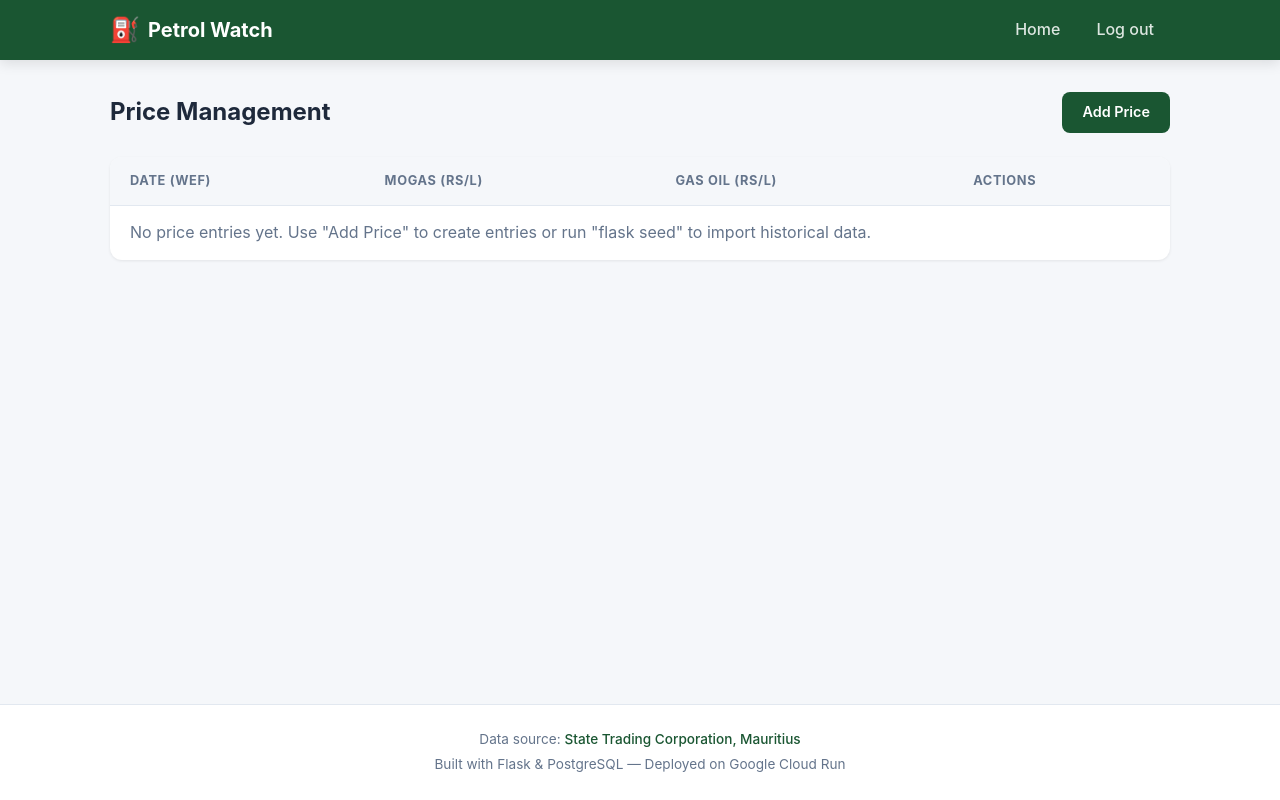
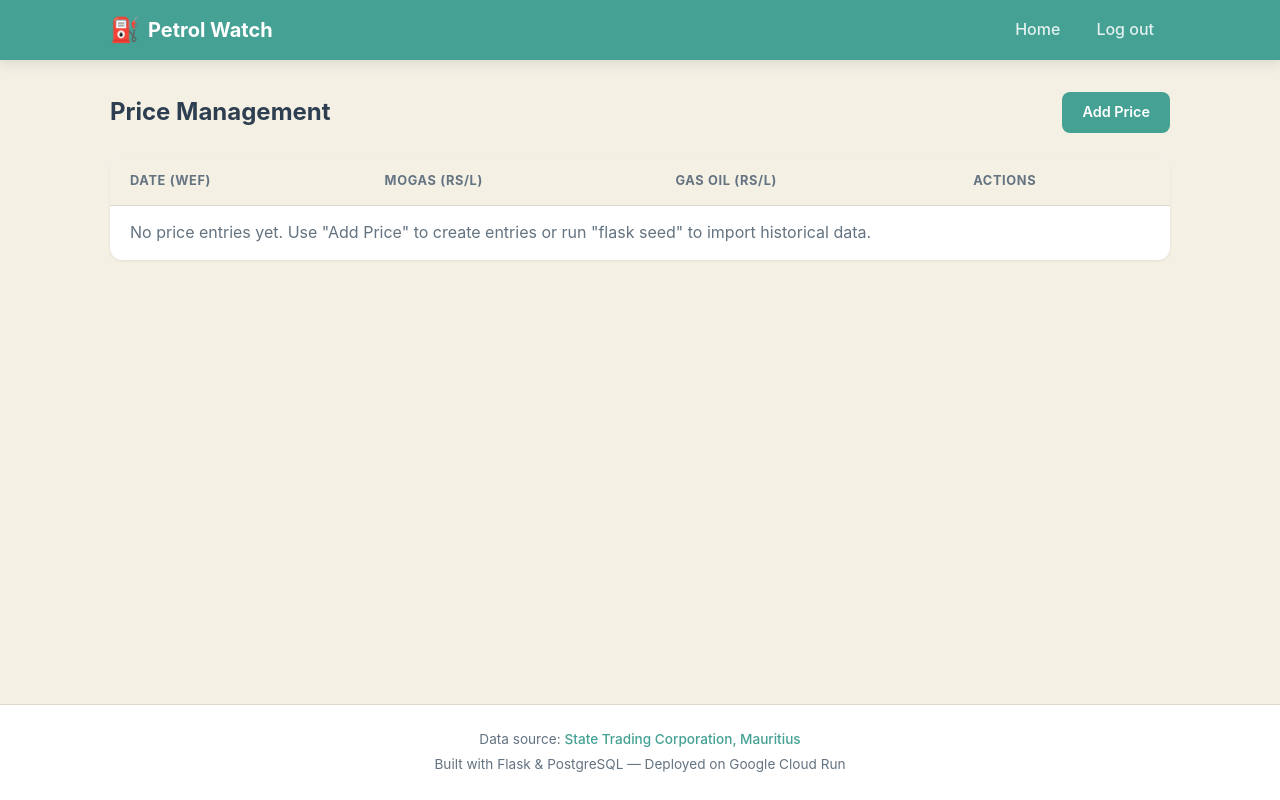
Before and after one commit to ish-sookun/petrol-watch, a Flask app: page /admin/dashboard in a window 1280 px wide. Run offline with Flask 3, Linux system fonts and the light colour scheme; the visitor is signed in with stand-in values (Sample User, id 1); data that the repository does not hold is empty.

Commit message:
Restyle app with new color palette

```diff
--- a/app/static/css/style.css
+++ b/app/static/css/style.css
@@ -1,24 +1,26 @@
 /* ===== CSS Custom Properties ===== */
 :root {
-    --color-primary: #1a5632;
-    --color-primary-light: #238c4e;
-    --color-mogas: #e3001b;
-    --color-gasoil: #00a651;
-    --color-bg: #f5f7fa;
+    --color-primary: #44A194;
+    --color-primary-light: #5ab5a8;
+    --color-secondary: #537D96;
+    --color-accent: #EC8F8D;
+    --color-mogas: #EC8F8D;
+    --color-gasoil: #44A194;
+    --color-bg: #F4F0E4;
     --color-white: #ffffff;
-    --color-text: #1e293b;
-    --color-text-light: #64748b;
-    --color-border: #e2e8f0;
-    --color-danger: #dc2626;
-    --color-danger-hover: #b91c1c;
-    --color-success-bg: #dcfce7;
-    --color-success-text: #166534;
-    --color-error-bg: #fee2e2;
-    --color-error-text: #991b1b;
-    --color-info-bg: #dbeafe;
-    --color-info-text: #1e40af;
-    --color-warning-bg: #fef9c3;
-    --color-warning-text: #854d0e;
+    --color-text: #2c3e50;
+    --color-text-light: #637381;
+    --color-border: #ddd8c8;
+    --color-danger: #d9534f;
+    --color-danger-hover: #c9302c;
+    --color-success-bg: #d5f0e3;
+    --color-success-text: #2d7a5a;
+    --color-error-bg: #fbe1e0;
+    --color-error-text: #a94442;
+    --color-info-bg: #dce8f0;
+    --color-info-text: #3a6a8a;
+    --color-warning-bg: #f7f0d0;
+    --color-warning-text: #7a6520;
     --shadow-sm: 0 1px 3px rgba(0, 0, 0, 0.08);
     --shadow-md: 0 4px 12px rgba(0, 0, 0, 0.1);
     --shadow-lg: 0 8px 24px rgba(0, 0, 0, 0.12);
@@ -348,7 +350,7 @@ a:hover {
 .form-group input:focus {
     outline: none;
     border-color: var(--color-primary);
-    box-shadow: 0 0 0 3px rgba(26, 86, 50, 0.15);
+    box-shadow: 0 0 0 3px rgba(68, 161, 148, 0.2);
 }
 
 .form-actions {
@@ -388,12 +390,12 @@ a:hover {
 }
 
 .btn-secondary {
-    background: #475569;
+    background: var(--color-secondary);
     color: var(--color-white);
 }
 
 .btn-secondary:hover {
-    background: #334155;
+    background: #476b82;
     color: var(--color-white);
 }
 
@@ -495,7 +497,7 @@ a:hover {
 }
 
 .data-table tbody tr:hover {
-    background: #f8fafc;
+    background: #efe9da;
 }
 
 .data-table tbody tr:last-child td {
```
Also changed, not shown: app/static/js/chart.js (+4 -4 lines).
